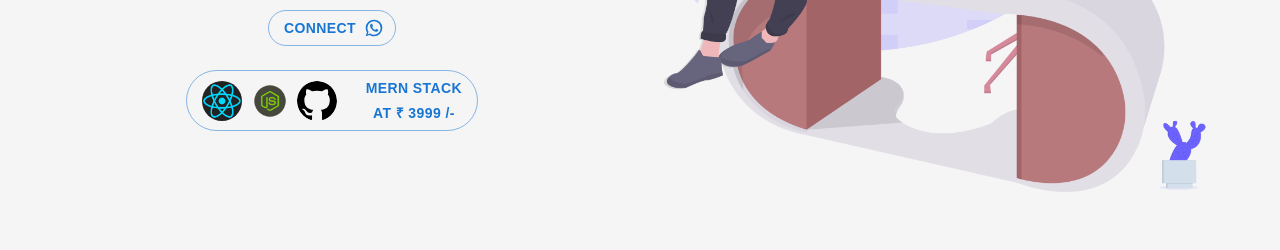
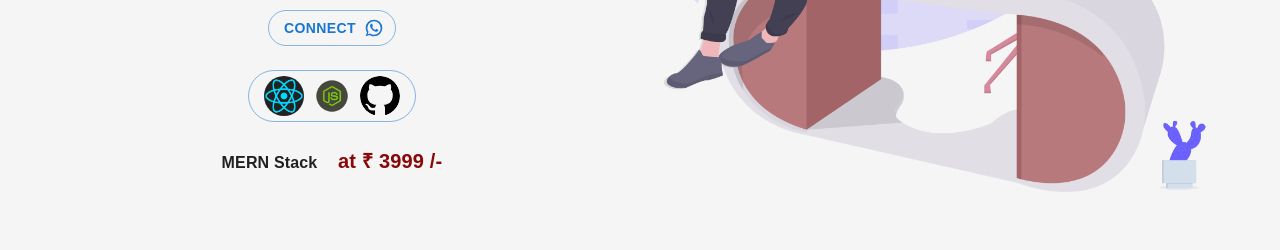
Before and after one commit to SRNAV1272/portfolio, a React (Create React App) app: page / in a window 1280 px wide. Shown: the part 392-642 px from the top of the page. Built offline with nearby package versions, Linux system fonts and the light colour scheme; the HTML template or start-up script is replaced by a standard one; a web font is replaced by a local one.

Commit message:
16-09-2023_changes_updates_1

```diff
--- a/src/modules/Global/Home/SubHome.js
+++ b/src/modules/Global/Home/SubHome.js
@@ -142,21 +142,26 @@ export default function SubHome() {
                             >
                                 Connect
                             </Button><br />
-                            <Button
-                                variant='outlined'
-                                onClick={() => navigate('/classes')}
-                                sx={{ borderRadius: '50px', fontWeight: 'bold', width: '50%', display: 'flex', justifyContent: 'space-between' }}
-                            >
-                                <Box sx={{ display: 'flex', justifyContent: 'center', alignItems: 'center' }}>
+                            <Box sx={{ display: 'flex', direction: 'column', justifyContent: 'center', alignItems: 'center' }}>
+                                <Button
+                                    variant="outlined"
+                                    onClick={() => navigate('/classes')}
+                                    sx={{ borderRadius: '50px', fontWeight: 'bold', display: 'flex', justifyContent: 'space-between' }}
+                                >
                                     <Avatar src={js} sizes="large" sx={{ color: 'grey' }} />&ensp;
                                     <Avatar src={nodejs} sizes="large" sx={{ color: 'grey' }} />&ensp;
                                     <Avatar src={git} sizes="large" sx={{ color: 'grey' }} />
-                                </Box>
-                                <Box>
-                                    <span className="kanit">MERN Stack</span><br />
-                                    <span className="kanit">at ₹ 3999 /-</span>
-                                </Box>
-                            </Button>
+                                </Button>
+                            </Box>
+                            <Box
+                                sx={{
+                                    py: 3
+                                }}
+                            >
+                                <span className="kanit">MERN Stack</span> &emsp;
+                                <span className="kanit" style={{ fontSize: '20px', color: '#880808' }}>at ₹ 3999 /-</span>
+                            </Box>
+
                         </Grid>
                     </Box>
                 </Grid>
```
Also changed, not shown: 8 other files (tests, documents, lock files or other folders).
